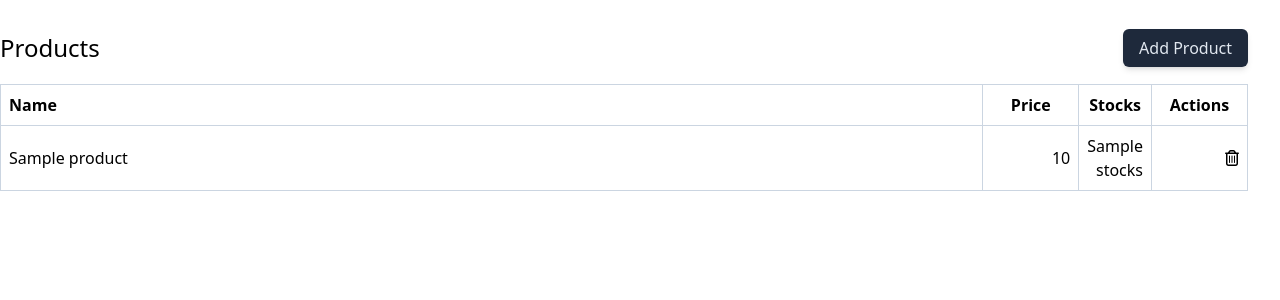
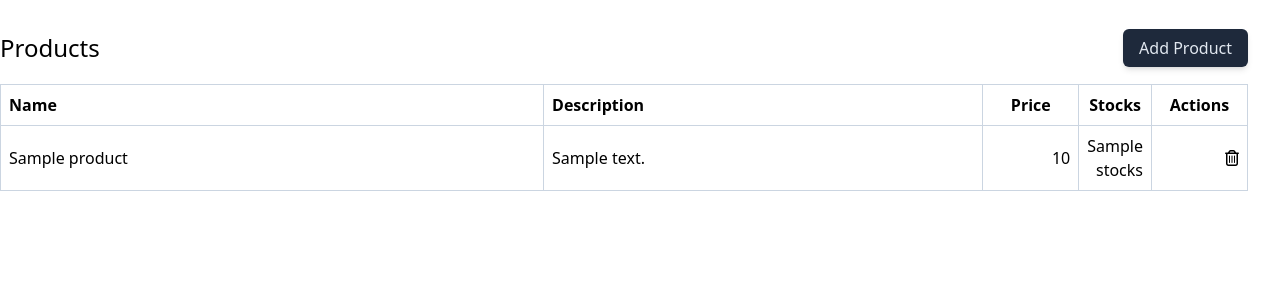
Before and after one commit to RonelTheGreat/inventory-app, a PHP site: template views/products/list.php in a window 1280 px wide. Shown: the top 300 px of the page. Run offline with PHP 8.4, Linux system fonts and the light colour scheme; the template is opened without the code that fills it: most values are stand-ins (such as "Sample title", 1, 10 or a date in 2020); style sheets or scripts are compiled from the project's sources; some libraries are stand-ins or nearby versions.

Commit message:
Added description column

```diff
--- a/views/products/list.php
+++ b/views/products/list.php
@@ -13,6 +13,7 @@
 		<thead>
 			<tr>
 				<th class="text-left p-2 border border-slate-300">Name</th>
+				<th class="text-left p-2 border border-slate-300">Description</th>
 				<th class="p-2 border border-slate-300">Price</th>
 				<th class="p-2 border border-slate-300">Stocks</th>
 				<th class="p-2 border border-slate-300">Actions</th>
@@ -25,6 +26,10 @@
 						<a href="/index.php?p=products&action=edit&id=<?= $product['id']; ?>" class="block w-100 hover:underline">
 							<?= $product['name']; ?>
 						</a>
+					</td>
+
+					<td class="p-2 border border-slate-300">
+						<?= $product['description']; ?>
 					</td>
 
 					<td class="w-24 text-right p-2 border border-slate-300">
```
